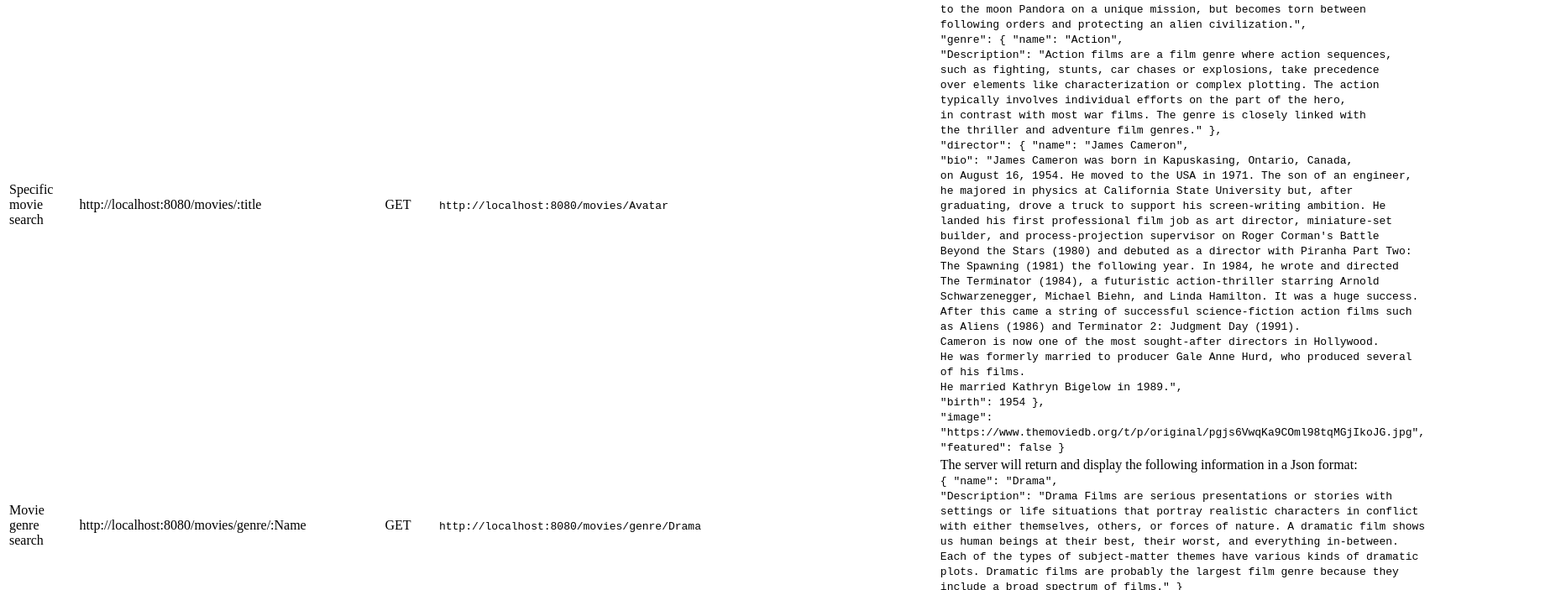
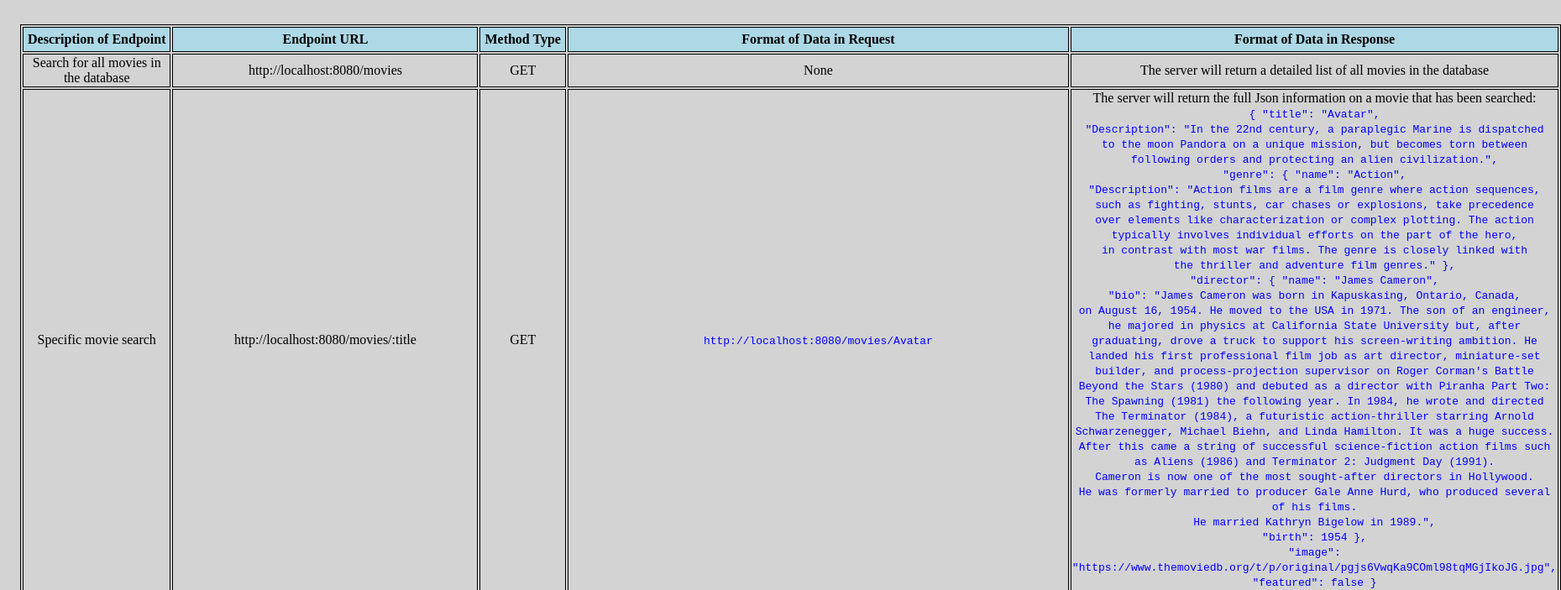
Before and after one commit to Timtam969/MyFlix, a website: page public/documentation.html in a window 1280 px wide. Shown: the part 374-1077 px from the top of the page at 84% size, 1859 px wide, since content can reach past the window. Drawn offline with Linux system fonts and the light colour scheme; the site is published under a folder, as on GitHub Pages, so addresses that start at the root find nothing.

Commit message:
Update documentation.html

```diff
--- a/public/documentation.html
+++ b/public/documentation.html
@@ -4,7 +4,7 @@
     <meta charset="UTF-8" />
     <meta http-equiv="X-UA-Compatible" content="IE=edge" />
     <meta name="viewport" content="width=device-width, initial-scale=1.0" />
-    <link rel="stylesheet" href="/styles.css" type="text/css" />
+    <link rel="stylesheet" href="../styles.css" type="text/css" />
     <!-- <link
       href="https://cdn.jsdelivr.net/npm/bootstrap@5.2.0-beta1/dist/css/bootstrap.min.css"
       rel="stylesheet"
```
